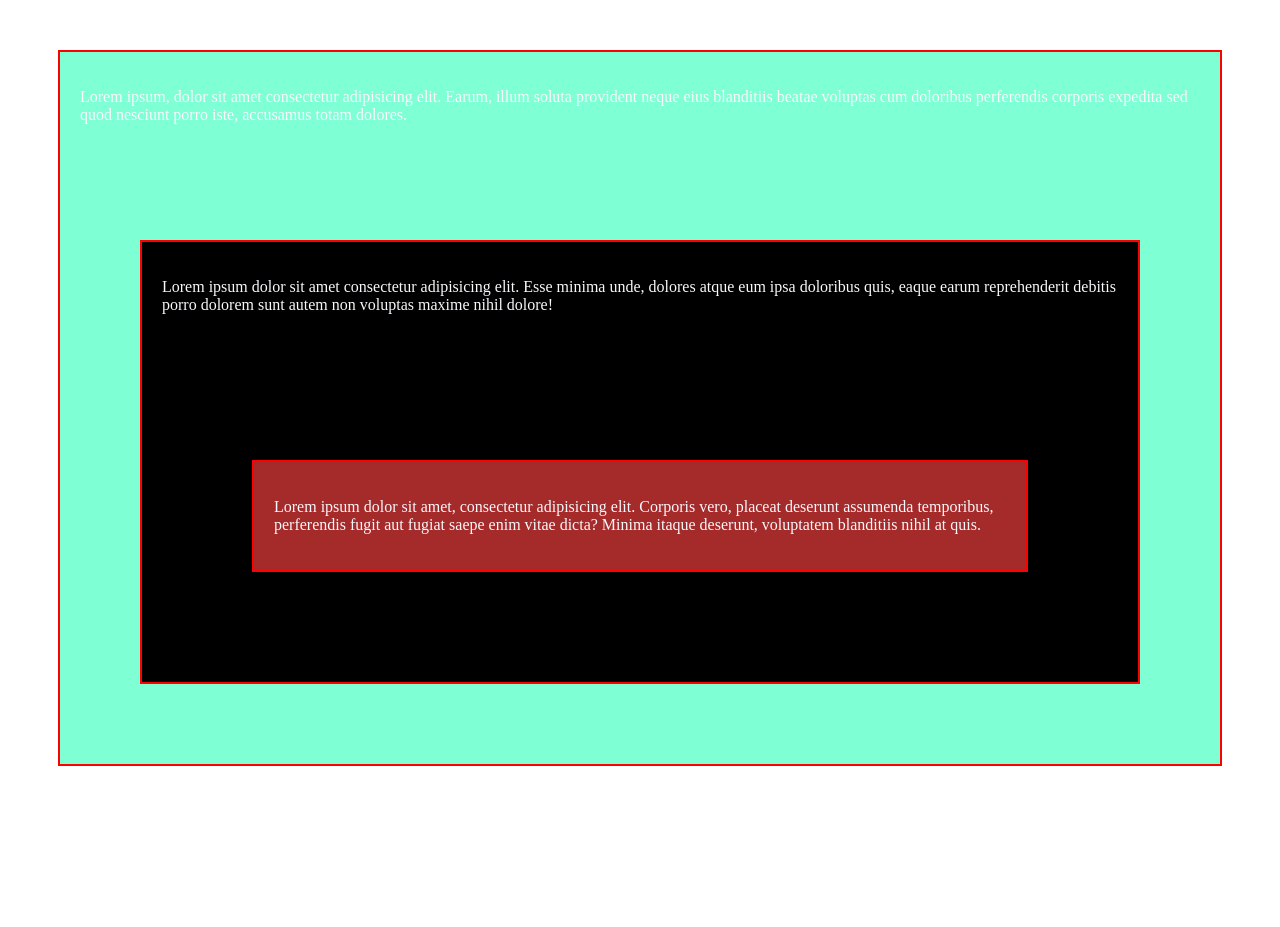
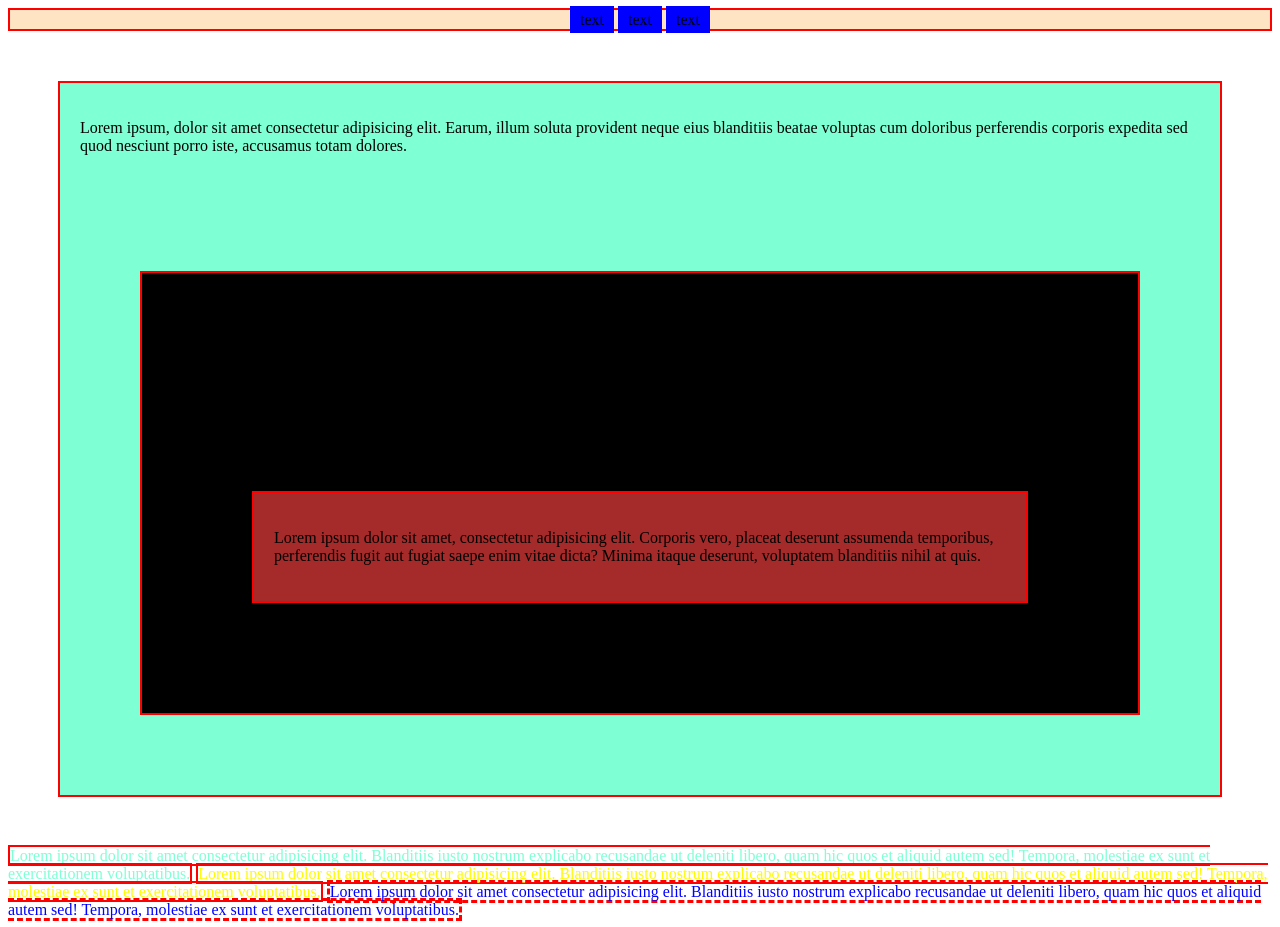
Before and after one commit to barinovvlad527-dev/Reppa, a plain HTML site: page 1.html in a window 1280 px wide. Before the commit the page ends 816 px from the top, so only its background shows below. Drawn offline with Linux system fonts and the light colour scheme.

Commit message:
Новый файл 2.html

```diff
--- a/1.html
+++ b/1.html
@@ -7,6 +7,11 @@
     <link rel="stylesheet" href="style.css">
 </head>
 <body>
+    <div class="main">
+        <div class="p">text</div>
+        <div class="p">text</div>
+        <div class="p">text</div>
+    </div>
     <div id="one">
         <p>Lorem ipsum, dolor sit amet consectetur adipisicing elit. Earum, illum soluta provident neque eius blanditiis beatae voluptas cum doloribus perferendis corporis expedita sed quod nesciunt porro iste, accusamus totam dolores.</p>
         <div id="two">
@@ -16,5 +21,9 @@
             </div>
         </div>
     </div>
+
+<span class="one_span">Lorem ipsum dolor sit amet consectetur adipisicing elit. Blanditiis iusto nostrum explicabo recusandae ut deleniti libero, quam hic quos et aliquid autem sed! Tempora, molestiae ex sunt et exercitationem voluptatibus.</span>
+<span class="two_span">Lorem ipsum dolor sit amet consectetur adipisicing elit. Blanditiis iusto nostrum explicabo recusandae ut deleniti libero, quam hic quos et aliquid autem sed! Tempora, molestiae ex sunt et exercitationem voluptatibus.</span>
+<span class="three_span">Lorem ipsum dolor sit amet consectetur adipisicing elit. Blanditiis iusto nostrum explicabo recusandae ut deleniti libero, quam hic quos et aliquid autem sed! Tempora, molestiae ex sunt et exercitationem voluptatibus.</span>
 </body>
 </html>
--- a/style.css
+++ b/style.css
@@ -1,5 +1,5 @@
 p{
-    color:rgb(248, 248, 252);
+    color:rgb(0, 0, 0);
     text-align: left ;
     padding:20px;
 }
@@ -50,3 +50,29 @@ p{
     background-color: brown;
     display: grid;
 }
+.one_span{
+    color:aquamarine;
+    border: 2px solid red;
+}
+.two_span{
+    color:rgb(255, 251, 0);
+    border: 2px solid red;
+}
+.three_span{
+    color:blue;
+    border: 2px solid red;
+    border:dashed red;
+}
+.main{
+    display:block;
+    text-align: center;
+    border: 2px solid rgb(255, 0, 0);
+    background-color: bisque;
+
+}
+.p{
+    padding: 5px 10px;
+    background-color: blue;
+    display: inline;
+    vertical-align: middle;
+}
```
Also changed, not shown: 2.html (added).
